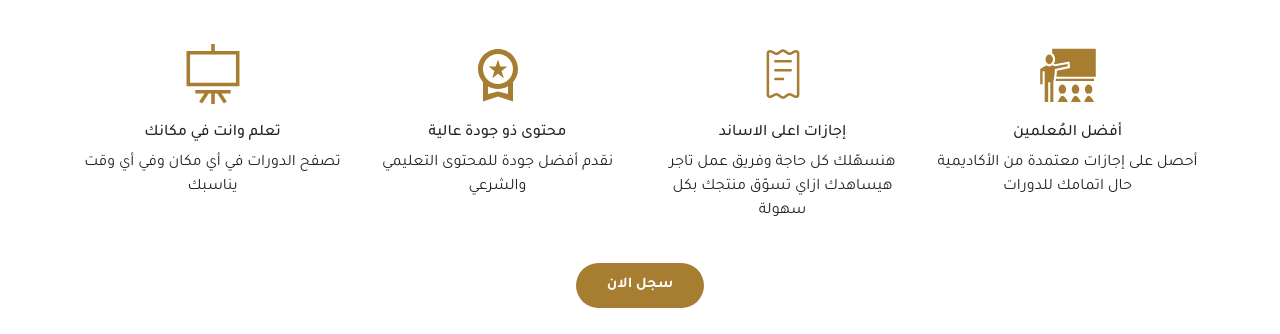
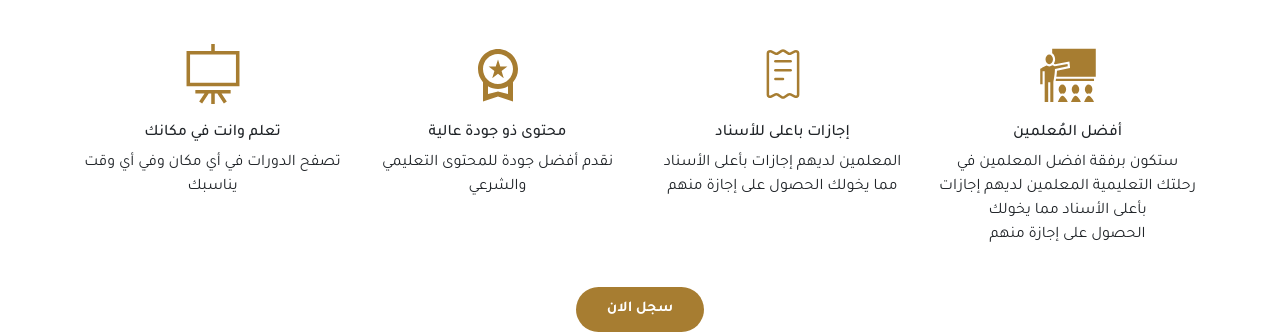
Before and after one commit to Amrabdo74/academyFinal, a React (Vite) app: page / in a window 1280 px wide. Shown: the part 2480-2814 px from the top of the page. Built offline with nearby package versions, Linux system fonts and the light colour scheme; the HTML template or start-up script is replaced by a standard one.

Commit message:
Update Courses.jsx

```diff
--- a/src/component/Courses.jsx
+++ b/src/component/Courses.jsx
@@ -14,14 +14,15 @@ const Courses = () => {
           <div className="content-text  col-sm-6 col-lg-3  ">
             <GiTeacher className="coures-icon" />
             <h6> أفضل المُعلمين</h6>
-            <p>أحصل على إجازات معتمدة من الأكاديمية حال اتمامك للدورات</p>
+            <p>ستكون برفقة افضل المعلمين في رحلتك التعليمية
+
+المعلمين لديهم إجازات بأعلى الأسناد مما يخولك الحصول على إجازة منهم</p>
           </div>
           <div className="content-text  col-sm-6 col-lg-3 ">
             <CiReceipt className="coures-icon" />
-            <h6> إجازات اعلى الاساند</h6>
+            <h6> إجازات باعلى للأسناد</h6>
             <p>
-              هنسهّلك كل حاجة وفريق عمل تاجر هيساهدك ازاي تسوّق منتجك بكل سهولة
-            </p>
+المعلمين لديهم إجازات بأعلى الأسناد مما يخولك الحصول على إجازة منهم            </p>
           </div>
           <div className="content-text  col-sm-6 col-lg-3 ">
             <MdOutlineWorkspacePremium className="coures-icon" />
```
